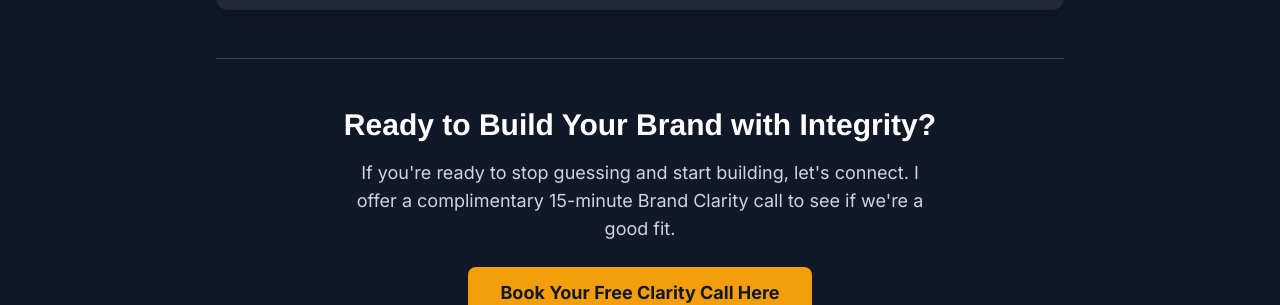
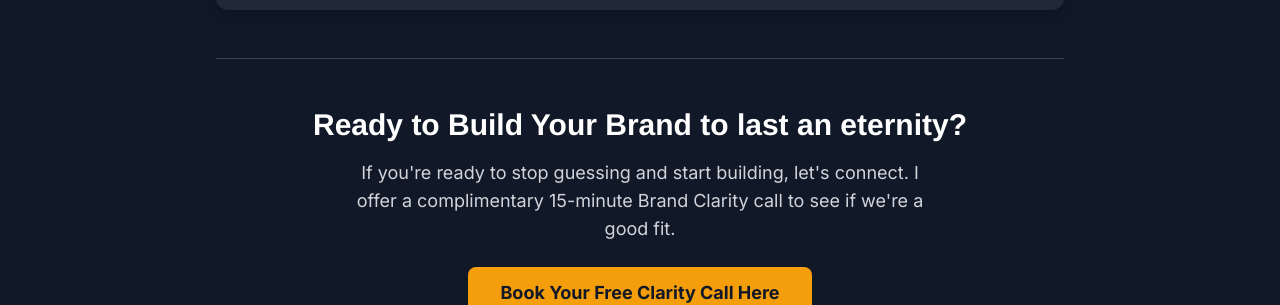
Before and after one commit to rualdo12/Rualdo-Kruger.github.io, a Jekyll site: the page built from index.html, in a window 1280 px wide. Shown: the part 1727-2032 px from the top of the page. Built offline with Jekyll 4.4.1, drawn with Linux system fonts in a browser that asks for light colours; nearby versions of some CDN libraries.

Commit message:
Update index.html

```diff
--- a/index.html
+++ b/index.html
@@ -97,7 +97,7 @@ layout: default
 
         <!-- Call to Action Section -->
         <section id="cta" class="text-center">
-            <h2 class="text-3xl font-bold text-white mb-4">Ready to Build Your Brand with Integrity?</h2>
+            <h2 class="text-3xl font-bold text-white mb-4">Ready to Build Your Brand to last an eternity?</h2>
             <p class="text-lg text-gray-300 mb-6 max-w-xl mx-auto">
                 If you're ready to stop guessing and start building, let's connect. I offer a complimentary 15-minute Brand Clarity call to see if we're a good fit.
             </p>
```
